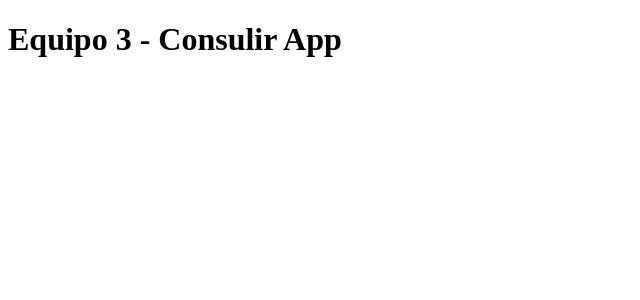
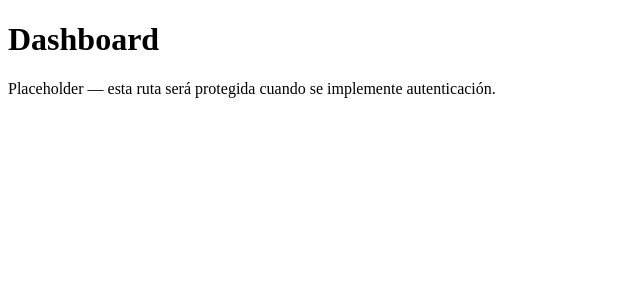
Before and after one commit to ADS-PY/TP-GRUPO-3-PROGRAMACION, a React (Vite) app: page /dashboard in a window 1280 px wide. Shown: the top 300 px of the page, without its empty margins (0-640 px from the left). Built offline with nearby package versions, Linux system fonts and the light colour scheme.

Commit message:
feat: estructura de directorios y enrutamiento base

```diff
--- a/package.json
+++ b/package.json
@@ -11,7 +11,8 @@
   },
   "dependencies": {
     "react": "^19.2.7",
-    "react-dom": "^19.2.7"
+    "react-dom": "^19.2.7",
+    "react-router-dom": "^7.18.1"
   },
   "devDependencies": {
     "@eslint/js": "^10.0.1",
--- a/src/App.jsx
+++ b/src/App.jsx
@@ -1,9 +1,8 @@
+// src/App.jsx
+import AppRouter from './routes/AppRouter';
+
 function App() {
-  return (
-    <div className="App">
-      <h1>Equipo 3 - Consulir App</h1>
-    </div>
-  );
+  return <AppRouter />;
 }
 
 export default App;
--- /dev/null
+++ b/src/pages/Dashboard.jsx
@@ -0,0 +1,11 @@
+// src/pages/Dashboard.jsx
+function Dashboard() {
+  return (
+    <div>
+      <h1>Dashboard</h1>
+      <p>Placeholder — esta ruta será protegida cuando se implemente autenticación.</p>
+    </div>
+  );
+}
+
+export default Dashboard;
--- /dev/null
+++ b/src/pages/Home.jsx
@@ -0,0 +1,11 @@
+// src/pages/Home.jsx
+function Home() {
+  return (
+    <div>
+      <h1>Bienvenido</h1>
+      <p>Esta es una ruta pública, accesible para cualquier usuario.</p>
+    </div>
+  );
+}
+
+export default Home;
--- /dev/null
+++ b/src/routes/AppRouter.jsx
@@ -0,0 +1,25 @@
+// src/routes/AppRouter.jsx
+import { BrowserRouter, Routes, Route } from 'react-router-dom';
+import Home from '../pages/Home';
+import Dashboard from '../pages/Dashboard';
+import ProtectedRoute from './ProtectedRoute';
+
+function AppRouter() {
+  return (
+    <BrowserRouter>
+      <Routes>
+        <Route path="/" element={<Home />} />
+        <Route
+          path="/dashboard"
+          element={
+            <ProtectedRoute>
+              <Dashboard />
+            </ProtectedRoute>
+          }
+        />
+      </Routes>
+    </BrowserRouter>
+  );
+}
+
+export default AppRouter;
--- /dev/null
+++ b/src/routes/ProtectedRoute.jsx
@@ -0,0 +1,11 @@
+// src/routes/ProtectedRoute.jsx
+import { Navigate } from 'react-router-dom';
+
+function ProtectedRoute({ children }) {
+  // TODO: reemplazar por la lógica real de autenticación
+  const isAuthenticated = true; // placeholder temporal
+
+  return isAuthenticated ? children : <Navigate to="/" replace />;
+}
+
+export default ProtectedRoute;
```
Also changed, not shown: src/components/index.js (added), src/hooks/index.js (added), src/routes/index.js (added), src/services/index.js (added), 1 other file (tests, documents, lock files or other folders).
